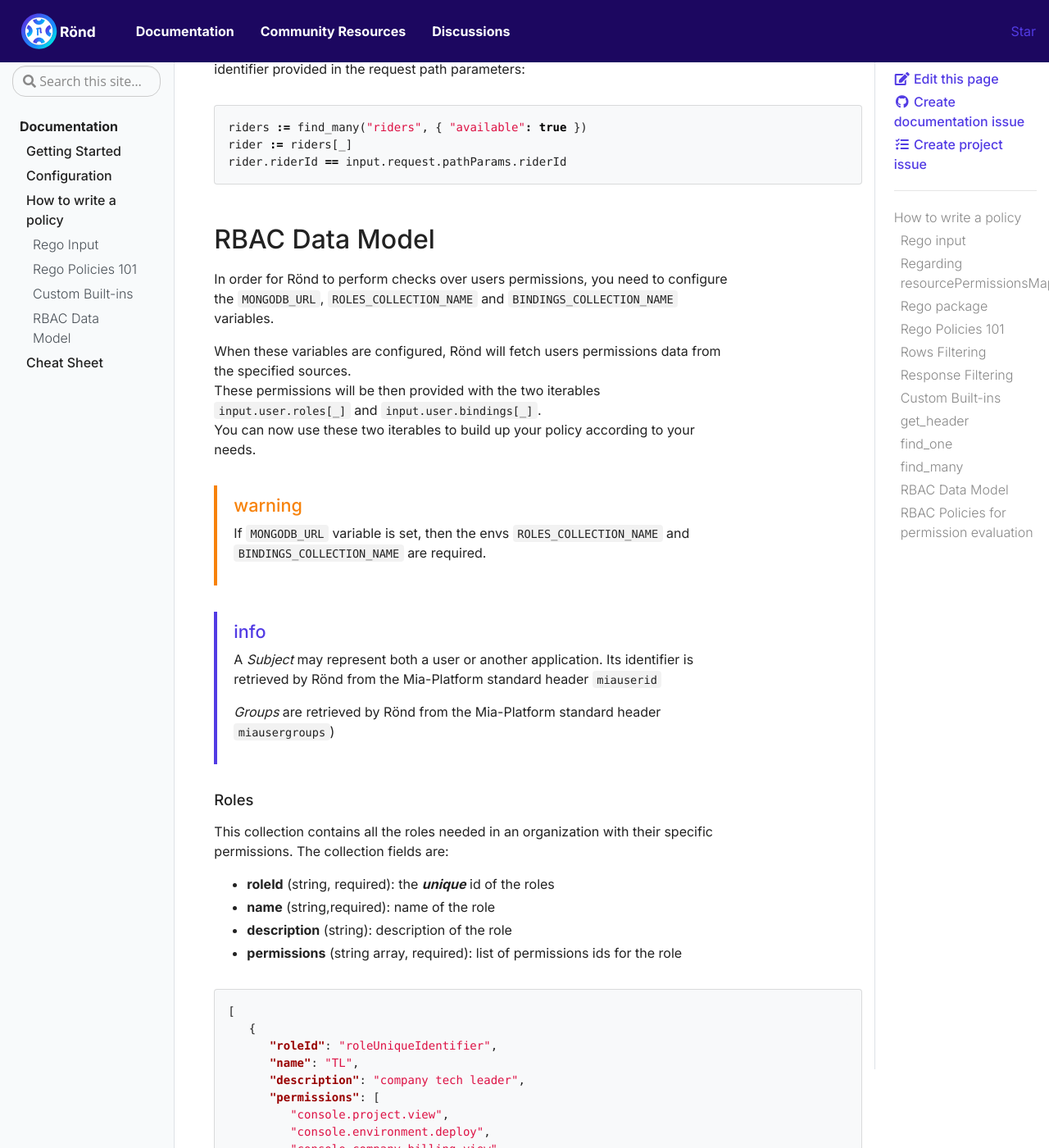
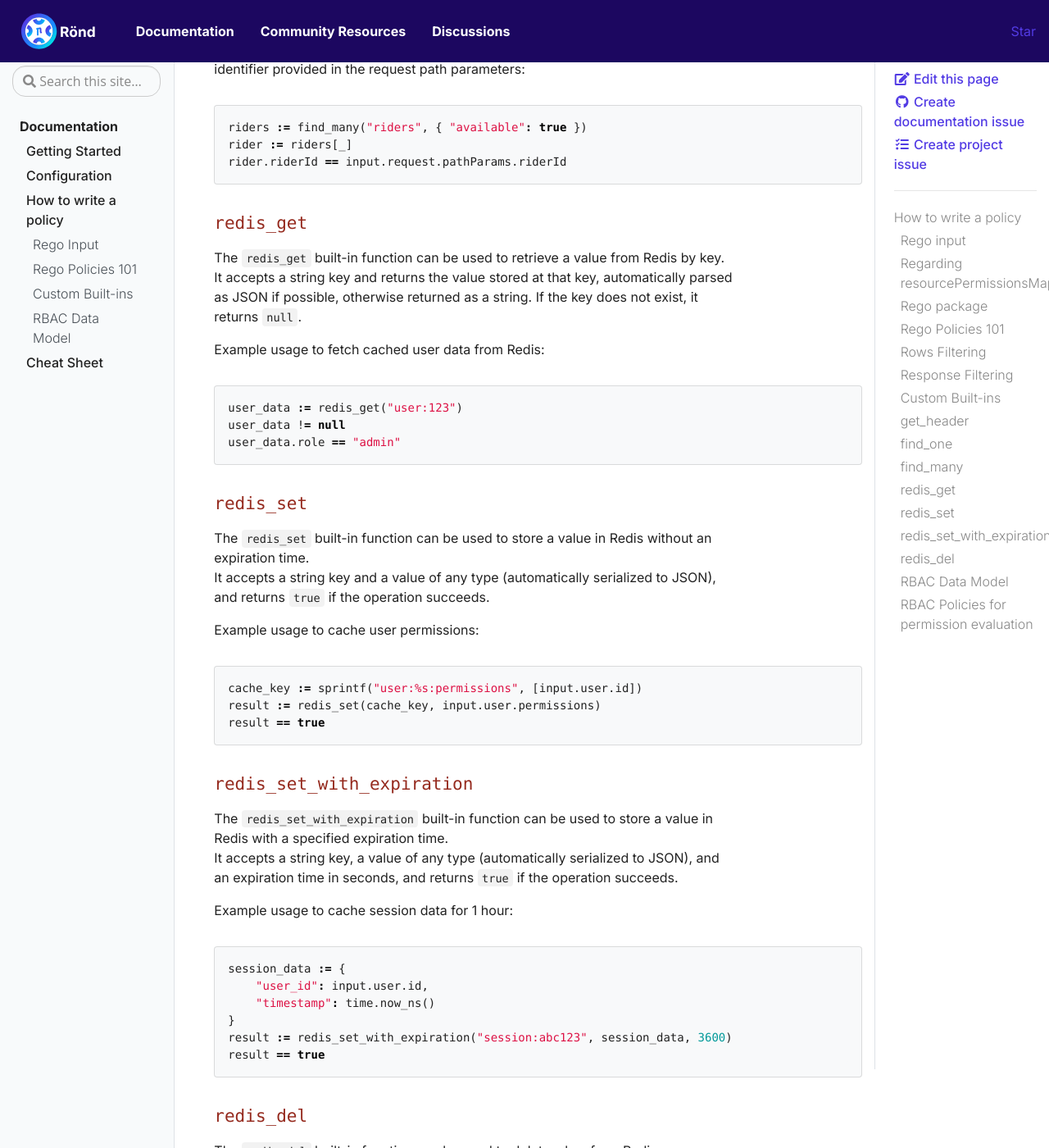
Before and after one commit to rond-authz/rond-authz.github.io, a Jekyll site: the page built from _docs/policy-integration.md, in a window 1280 px wide and 1400 px high, scrolled down 9006 px. Shown: the whole window at 82% size. Built offline with Jekyll 4.4.1, drawn with Linux system fonts in a browser that asks for light colours; some of the changed text lies outside the part shown.

Commit message:
Enhance policy-integration.md with Redis function docs
Added documentation for Redis built-in functions including redis_get, redis_set, redis_set_with_expiration, and redis_del with usage examples.

````diff
--- a/_docs/policy-integration.md
+++ b/_docs/policy-integration.md
@@ -363,6 +363,61 @@ rider := riders[_]
 rider.riderId == input.request.pathParams.riderId
 ```
 
+### `redis_get`
+
+The `redis_get` built-in function can be used to retrieve a value from Redis by key.
+It accepts a string key and returns the value stored at that key, automatically parsed as JSON if possible, otherwise returned as a string. If the key does not exist, it returns `null`.
+
+Example usage to fetch cached user data from Redis:
+
+```rego
+user_data := redis_get("user:123")
+user_data != null
+user_data.role == "admin"
+```
+
+### `redis_set`
+
+The `redis_set` built-in function can be used to store a value in Redis without an expiration time.
+It accepts a string key and a value of any type (automatically serialized to JSON), and returns `true` if the operation succeeds.
+
+Example usage to cache user permissions:
+
+```rego
+cache_key := sprintf("user:%s:permissions", [input.user.id])
+result := redis_set(cache_key, input.user.permissions)
+result == true
+```
+
+### `redis_set_with_expiration`
+
+The `redis_set_with_expiration` built-in function can be used to store a value in Redis with a specified expiration time.
+It accepts a string key, a value of any type (automatically serialized to JSON), and an expiration time in seconds, and returns `true` if the operation succeeds.
+
+Example usage to cache session data for 1 hour:
+
+```rego
+session_data := {
+    "user_id": input.user.id,
+    "timestamp": time.now_ns()
+}
+result := redis_set_with_expiration("session:abc123", session_data, 3600)
+result == true
+```
+
+### `redis_del`
+
+The `redis_del` built-in function can be used to delete a key from Redis.
+It accepts a string key and returns `true` if the operation succeeds, regardless of whether the key existed.
+
+Example usage to delete a cached value:
+
+```rego
+key := input.request.pathParams.key
+result := redis_del(key)
+result == true
+```
+
 
 ## RBAC Data Model
 
````
